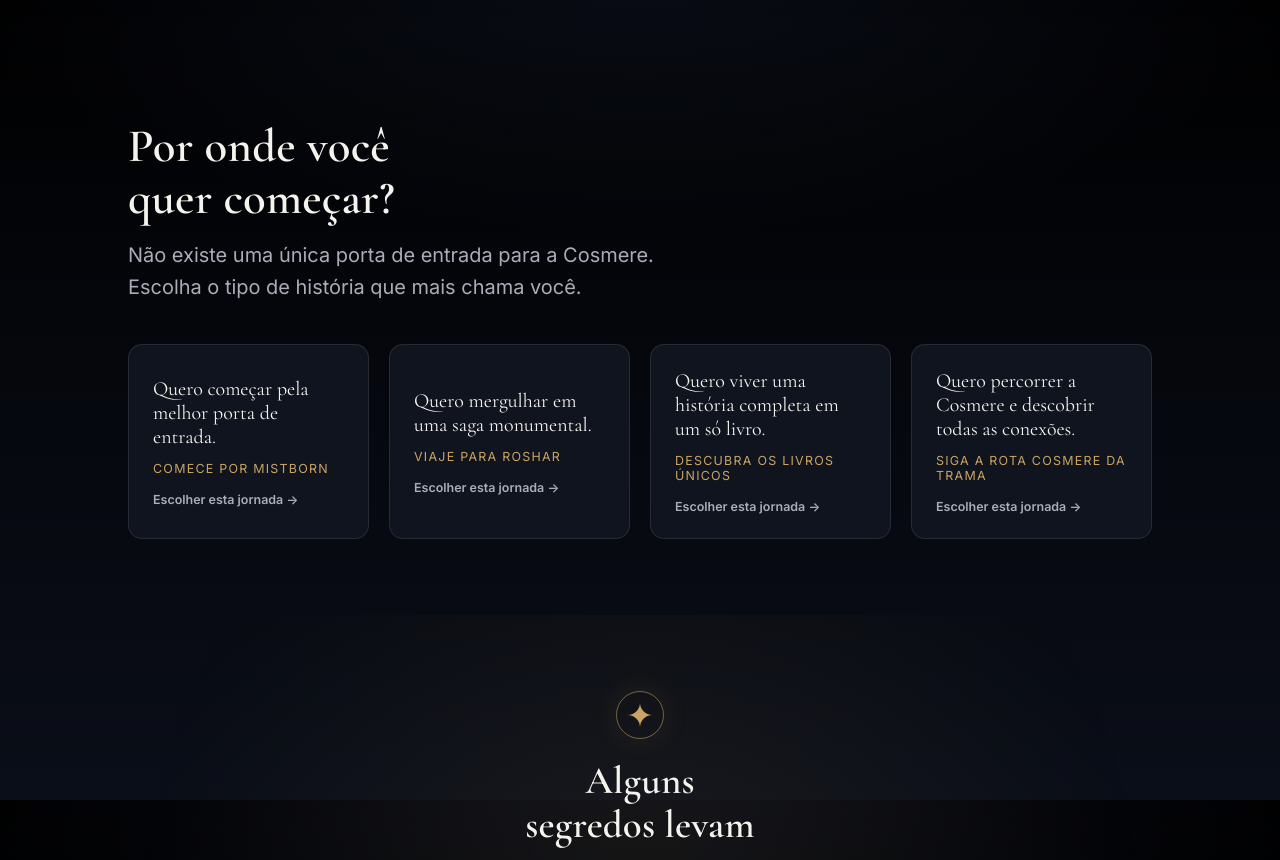
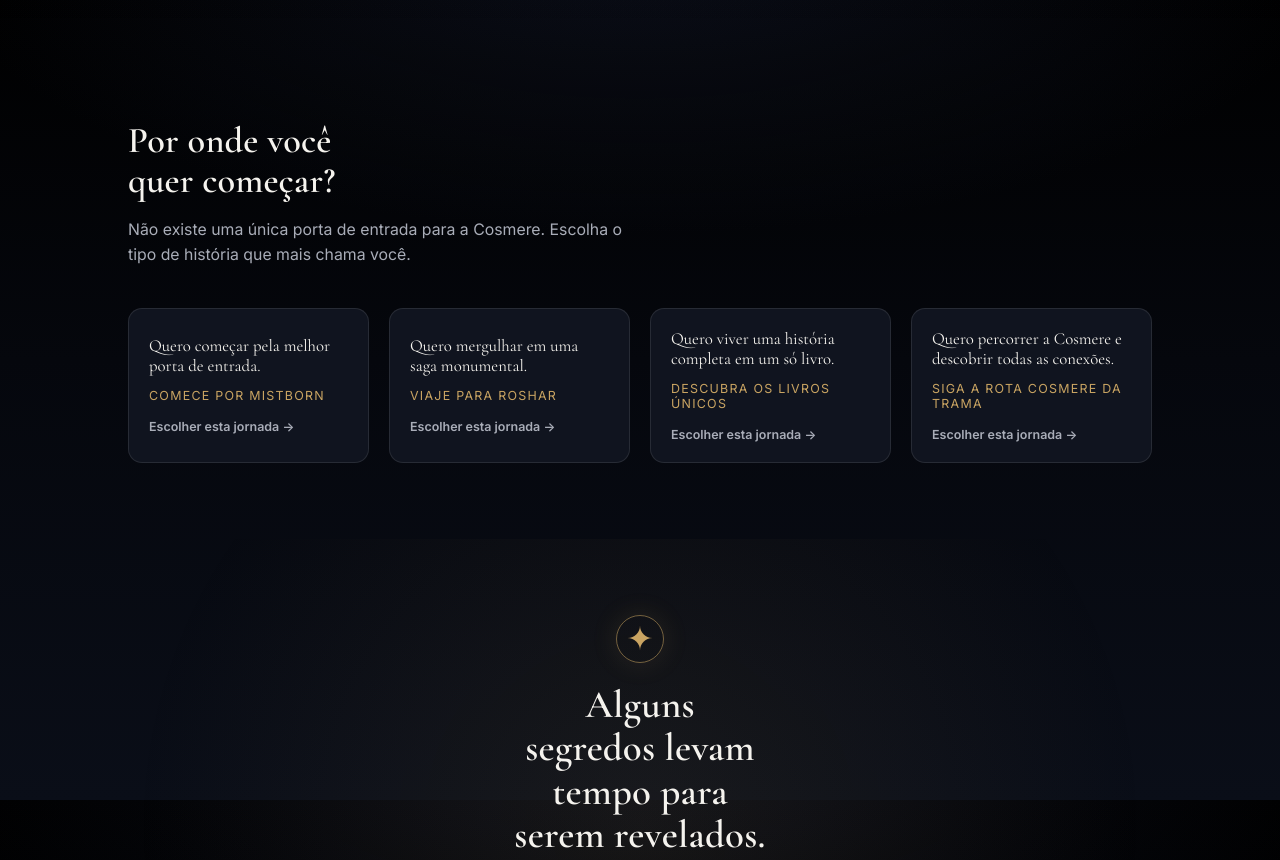
Before and after one commit to thadeucupello/cosmere-trama, a React (Vite) app in the folder cosmere/: page / in a window 1280 px wide. Shown: the part 4800-5660 px from the top of the page. Built offline with nearby package versions, Linux system fonts and the light colour scheme.

Commit message:
Garante topo ao abrir uma nova jornada

```diff
--- a/cosmere/src/components/ScrollManager.tsx
+++ b/cosmere/src/components/ScrollManager.tsx
@@ -1,20 +1,30 @@
-import { useEffect } from 'react';
+import { useEffect, useLayoutEffect } from 'react';
 import { useLocation } from 'react-router-dom';
 
 export default function ScrollManager() {
   const location = useLocation();
 
   useEffect(() => {
+    const previous = window.history.scrollRestoration;
+    window.history.scrollRestoration = 'manual';
+    return () => { window.history.scrollRestoration = previous; };
+  }, []);
+
+  useLayoutEffect(() => {
     if (location.hash) {
       const id = location.hash.replace('#', '');
-      // Wait a tick so the destination page has rendered before scrolling.
       requestAnimationFrame(() => {
         document.getElementById(id)?.scrollIntoView({ behavior: 'smooth', block: 'start' });
       });
     } else {
       window.scrollTo({ top: 0, behavior: 'auto' });
+      // Reapply after layout so content restored from localStorage cannot
+      // preserve the scroll position from the previous route.
+      requestAnimationFrame(() => {
+        requestAnimationFrame(() => window.scrollTo({ top: 0, behavior: 'auto' }));
+      });
     }
-  }, [location.pathname, location.hash]);
+  }, [location.key, location.pathname, location.hash]);
 
   return null;
 }
--- a/cosmere/src/styles/sections.css
+++ b/cosmere/src/styles/sections.css
@@ -321,12 +321,21 @@
   margin-top: 2.5rem;
 }
 
+.path-selector .section-heading {
+  font-size: clamp(1.75rem, 1.55rem + .9vw, 2.4rem);
+}
+
+.path-selector .section-sub {
+  max-width: 52ch;
+  font-size: var(--step-base);
+}
+
 .path-selector__card {
   text-align: left;
   background: var(--color-elevated);
   border: 1px solid var(--color-line);
   border-radius: var(--radius-md);
-  padding: 1.5rem;
+  padding: 1.25rem;
   cursor: pointer;
   transition: border-color var(--dur-fast) var(--ease-standard), transform var(--dur-fast) var(--ease-standard);
   min-height: 44px;
@@ -344,8 +353,12 @@
 
 .path-selector__prompt {
   font-family: var(--font-display);
-  font-size: var(--step-lg);
+  font-size: clamp(.96rem, .92rem + .16vw, 1.08rem);
   color: var(--color-text-primary);
+}
+
+.reading-journey {
+  padding-top: clamp(8.5rem, 17vh, 11rem);
 }
 
 .path-selector__recommendation {
```
